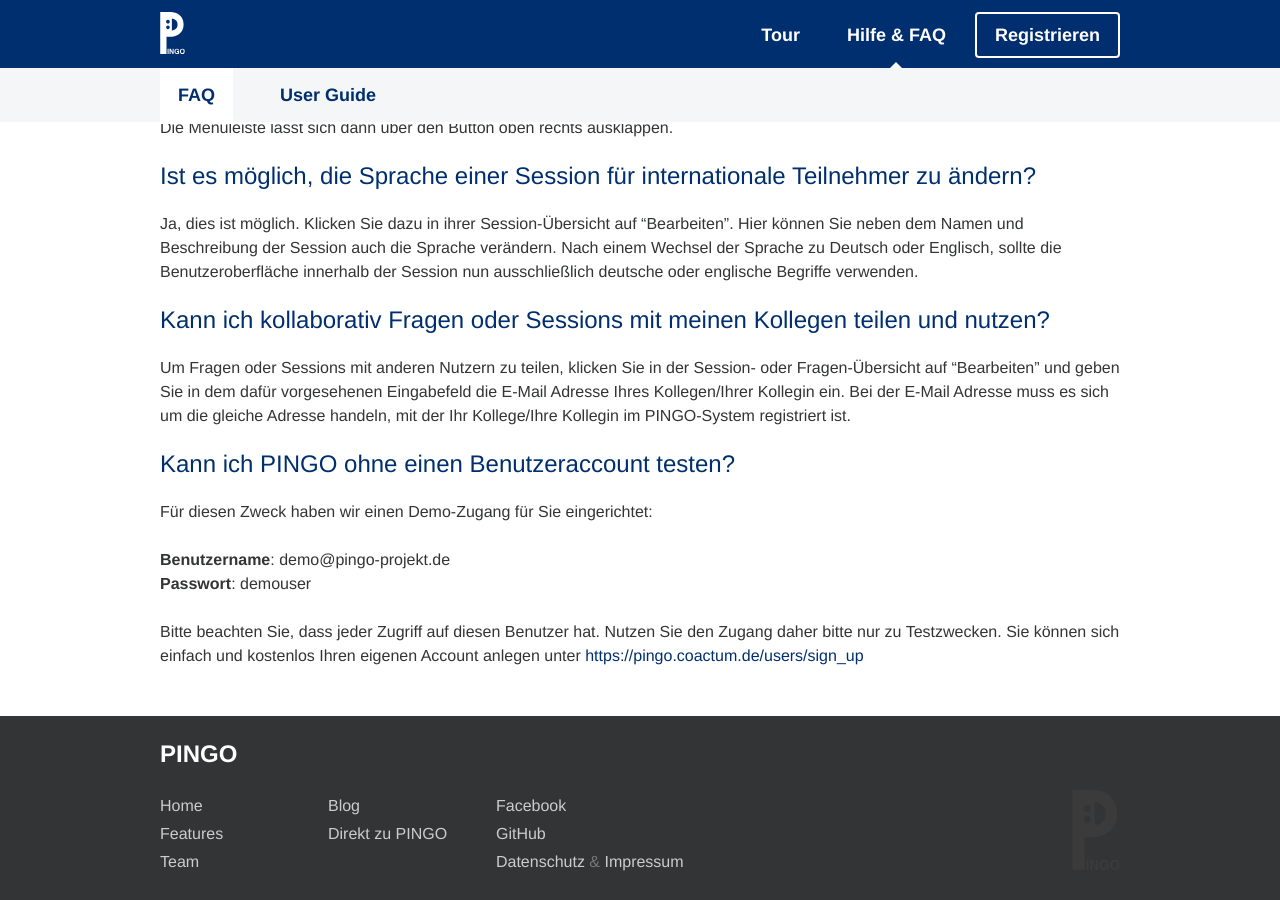
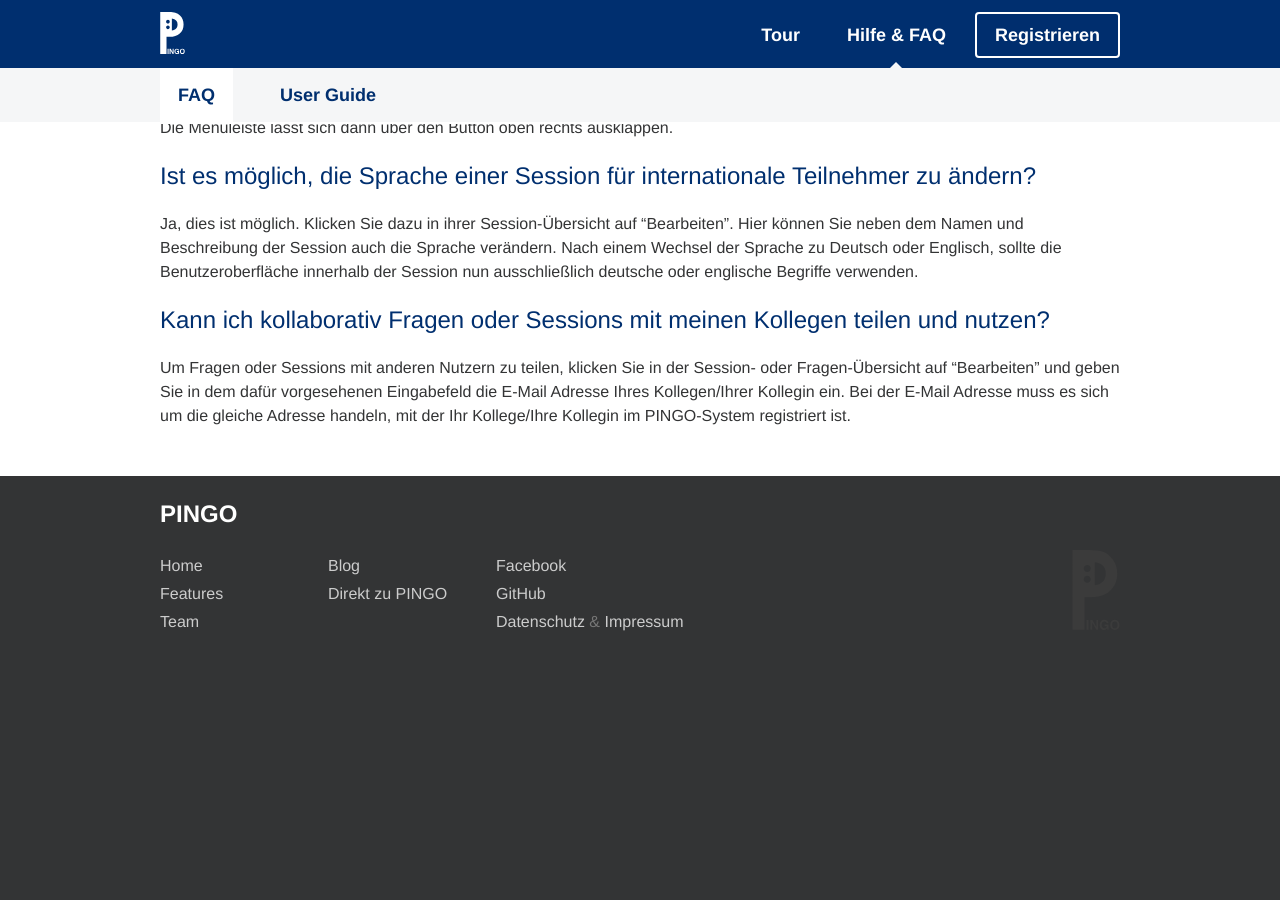
Before and after one commit to PingoUPB/pingoupb.github.io, a Jekyll site: the page built from de/faq/index.md, in a window 1280 px wide and 900 px high, scrolled down 676 px. Built offline with Jekyll 4.4.1, drawn with Linux system fonts in a browser that asks for light colours; after the commit the page ends 1336 px from its top, so only the background shows below that.

Commit message:
Update index.md

```diff
--- a/de/faq/index.md
+++ b/de/faq/index.md
@@ -31,12 +31,3 @@
 ## Kann ich kollaborativ Fragen oder Sessions mit meinen Kollegen teilen und nutzen?
 
 Um Fragen oder Sessions mit anderen Nutzern zu teilen, klicken Sie in der Session- oder Fragen-Übersicht auf “Bearbeiten” und geben Sie in dem dafür vorgesehenen Eingabefeld die E-Mail Adresse Ihres Kollegen/Ihrer Kollegin ein. Bei der E-Mail Adresse muss es sich um die gleiche Adresse handeln, mit der Ihr Kollege/Ihre Kollegin im PINGO-System registriert ist.
-
-## Kann ich PINGO ohne einen Benutzeraccount testen?
-
-Für diesen Zweck haben wir einen Demo-Zugang für Sie eingerichtet:
-
-**Benutzername**: demo@pingo-projekt.de
-**Passwort**: demouser
-
-Bitte beachten Sie, dass jeder Zugriff auf diesen Benutzer hat. Nutzen Sie den Zugang daher bitte nur zu Testzwecken. Sie können sich einfach und kostenlos Ihren eigenen Account anlegen unter <https://pingo.coactum.de/users/sign_up>
```
